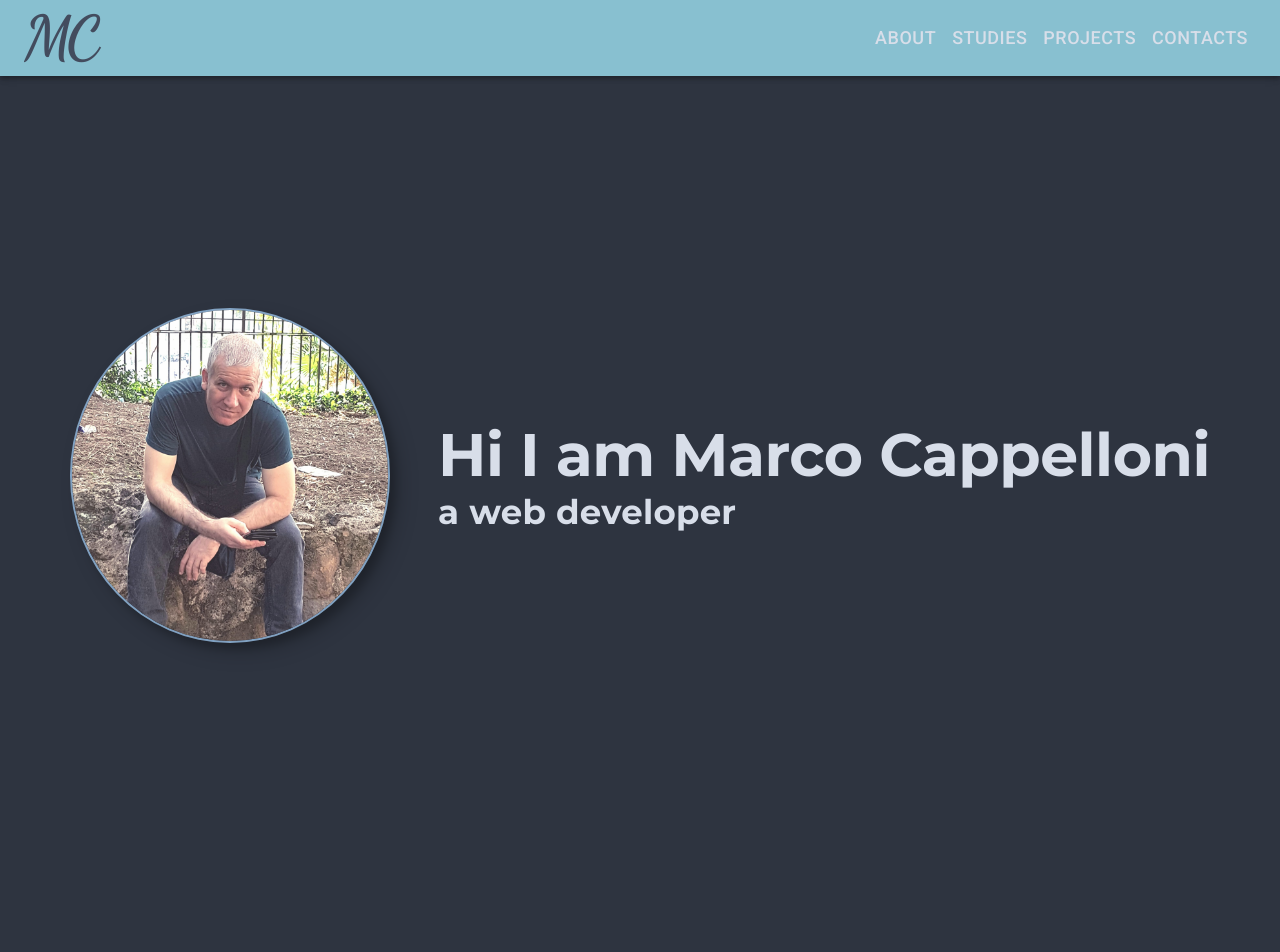
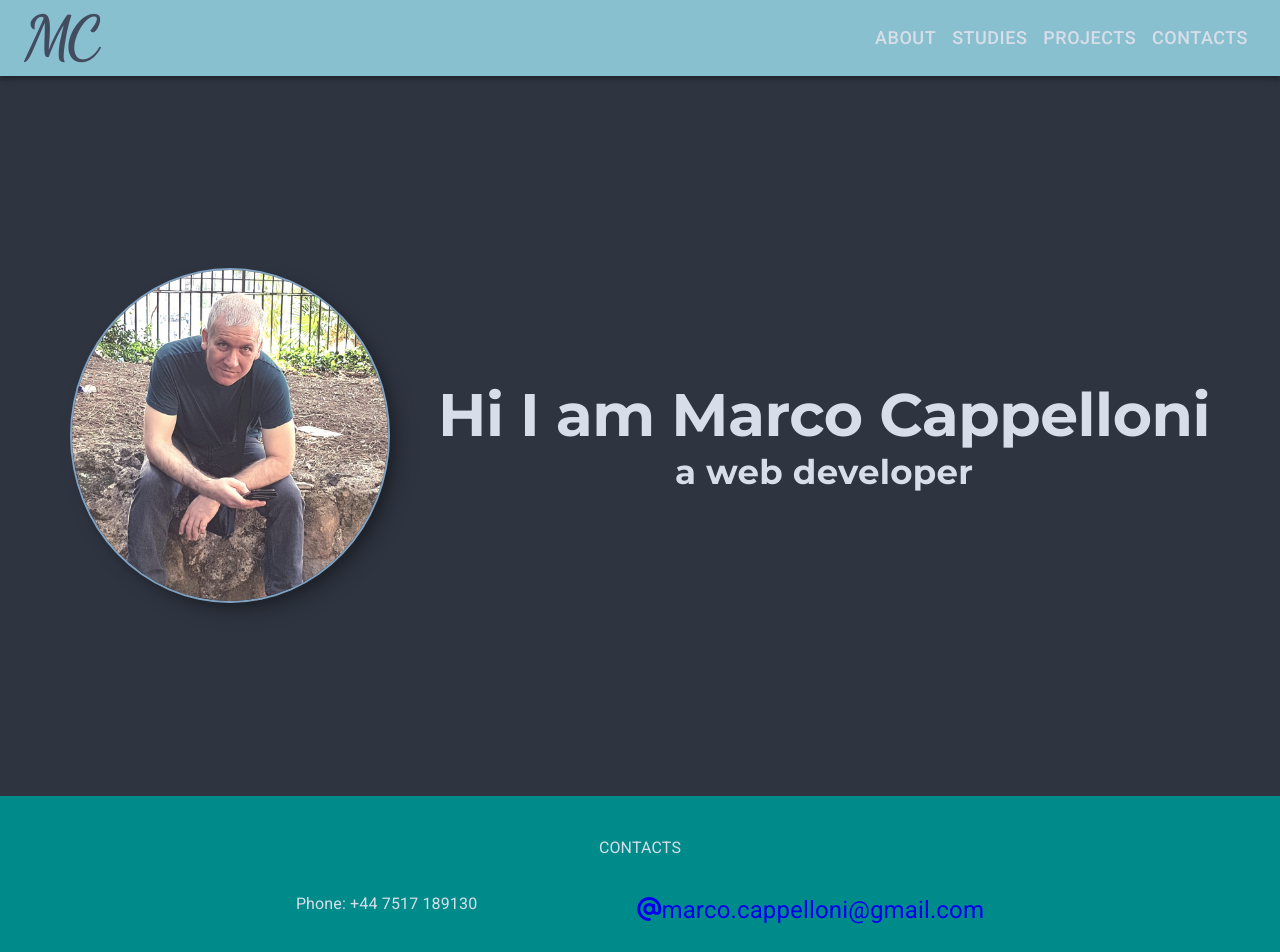
Before and after one commit to marcocappelloni/portfolio, a React (Create React App) app: page / in a window 1280 px wide. Shown: the top 952 px of the page. Before the commit the page ends 876 px from the top, so only its background shows below. Built offline with nearby package versions, Linux system fonts and the light colour scheme.

Commit message:
added partial contacts section to main

```diff
--- a/public/index.html
+++ b/public/index.html
@@ -6,6 +6,8 @@
     <meta name="viewport" content="width=device-width, initial-scale=1" />
     <meta name="theme-color" content="#000000" />
     <meta name="description" content="Marco Cappelloni's portfolio" />
+
+    <script src="https://kit.fontawesome.com/61a89a8d72.js" crossorigin="anonymous"></script>
 
     <link rel="preconnect" href="https://fonts.googleapis.com" />
     <link rel="preconnect" href="https://fonts.gstatic.com" crossorigin />
--- /dev/null
+++ b/src/Globals.js
@@ -0,0 +1,29 @@
+import { createGlobalStyle } from "styled-components";
+
+const GlobalStyles = createGlobalStyle`
+
+  body {
+    margin: 0;
+    padding: 0;
+    border: 0;
+    ${"" /* font-family: 'Montserrat', sans-serif; */}
+    -webkit-font-smoothing: antialiased;
+    -moz-osx-font-smoothing: grayscale;
+    ${
+      "" /* background-color: ${({ theme }) => theme.colors.black};
+    color: ${({ theme }) => theme.colors.white}; */
+    }
+    text-align: center;
+  }
+
+  a {
+    text-decoration: none;
+    ${"" /* color: ${({ theme }) => theme.colors.white};; */}
+  }
+
+  h1 {
+    margin: 0;
+  }
+`;
+
+export default GlobalStyles;
--- a/src/components/App.js
+++ b/src/components/App.js
@@ -1,11 +1,11 @@
 import ResponsiveAppBar from "./header/AppBar";
-import About from "./centrals/about/About";
+import Central from "./centrals/Central";
 
 function App() {
   return (
     <div>
       <ResponsiveAppBar />
-      <About />
+      <Central />
     </div>
   );
 }
--- /dev/null
+++ b/src/components/centrals/Central.js
@@ -0,0 +1,17 @@
+import About from "./about/About";
+// import Studies from "./studies/Studies";
+// import Projects from "./projects/Projects";
+import Contacts from "./contacts/Contacts";
+
+const Central = () => {
+  return (
+    <div>
+      <About />
+      {/* <Studies />
+      <Projects /> */}
+      <Contacts />
+    </div>
+  );
+};
+
+export default Central;
--- a/src/components/centrals/about/About.js
+++ b/src/components/centrals/about/About.js
@@ -4,7 +4,7 @@ import Box from "@mui/material/Box";
 import Typography from "@mui/material/Typography";
 
 const StyledBox = styled(Box)`
-  height: 100vh;
+  height: 90vh;
   display: flex;
   justify-content: center;
   align-items: center;
--- /dev/null
+++ b/src/components/centrals/contacts/Contacts.js
@@ -0,0 +1,32 @@
+import { styled } from "@mui/material/styles";
+import Box from "@mui/material/Box";
+// import Container from "@mui/material/Container";
+import Typography from "@mui/material/Typography";
+
+const ExternalContainer = styled(Box)`
+  padding: 40px 0;
+  font-size: 24px;
+  background-color: darkcyan;
+`;
+
+const InnerBox = styled(Box)`
+  display: flex;
+  justify-content: center;
+`;
+
+const Contacts = () => {
+  return (
+    <ExternalContainer>
+      <Typography sx={{ paddingBottom: 4 }}>CONTACTS</Typography>
+      <InnerBox>
+        <Typography sx={{ paddingRight: 20 }}>Phone: +44 7517 189130</Typography>
+        <a href="#a">
+          <i className="fa-solid fa-at"></i>
+          <span className="iconContent">marco.cappelloni@gmail.com</span>
+        </a>
+      </InnerBox>
+    </ExternalContainer>
+  );
+};
+
+export default Contacts;
--- a/src/index.js
+++ b/src/index.js
@@ -4,10 +4,12 @@ import App from "./components/App";
 import { theme } from "./theme";
 import { ThemeProvider } from "@mui/material/styles";
 import CssBaseline from "@mui/material/CssBaseline";
+import GlobalStyles from "./Globals";
 
 const root = ReactDOM.createRoot(document.getElementById("root"));
 root.render(
   <React.StrictMode>
+    <GlobalStyles />
     <ThemeProvider theme={theme}>
       <CssBaseline />
       <App />
```
